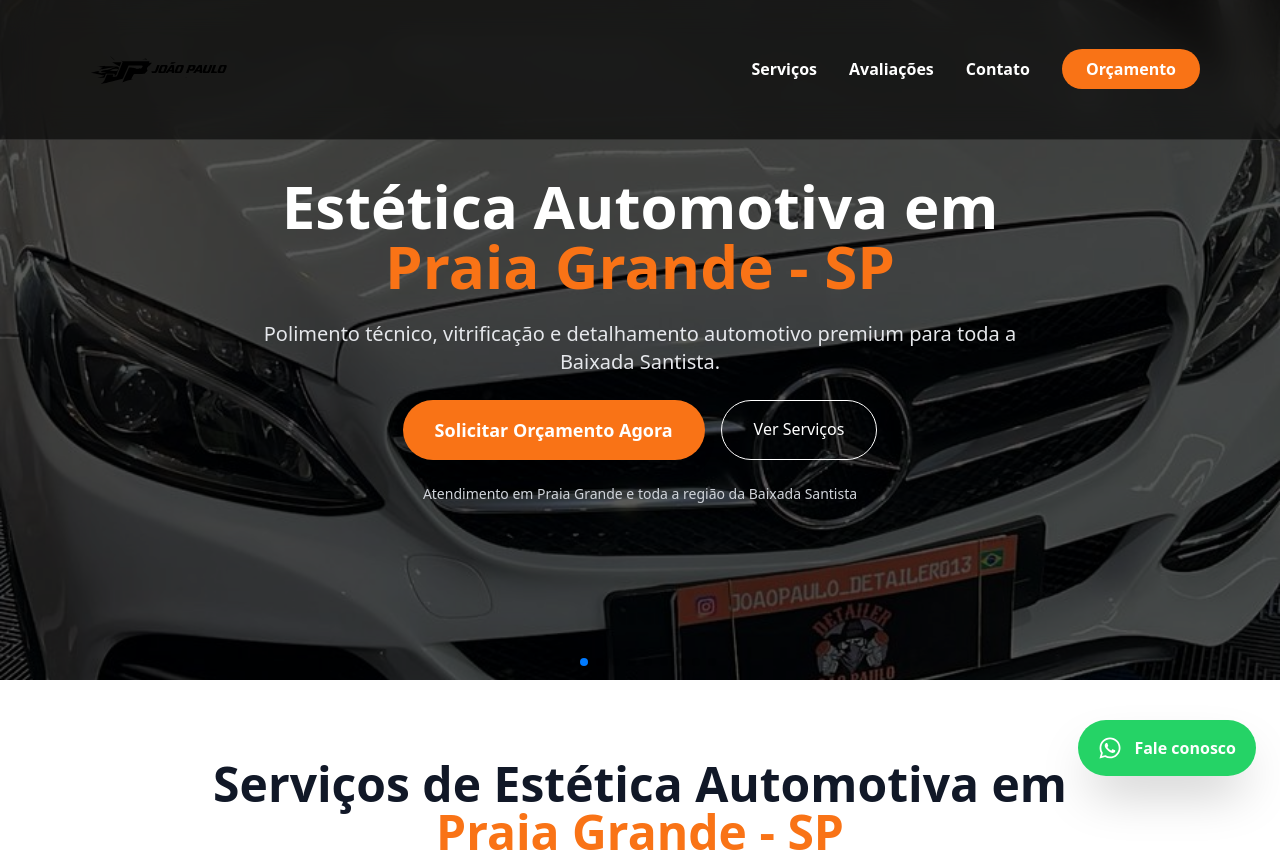
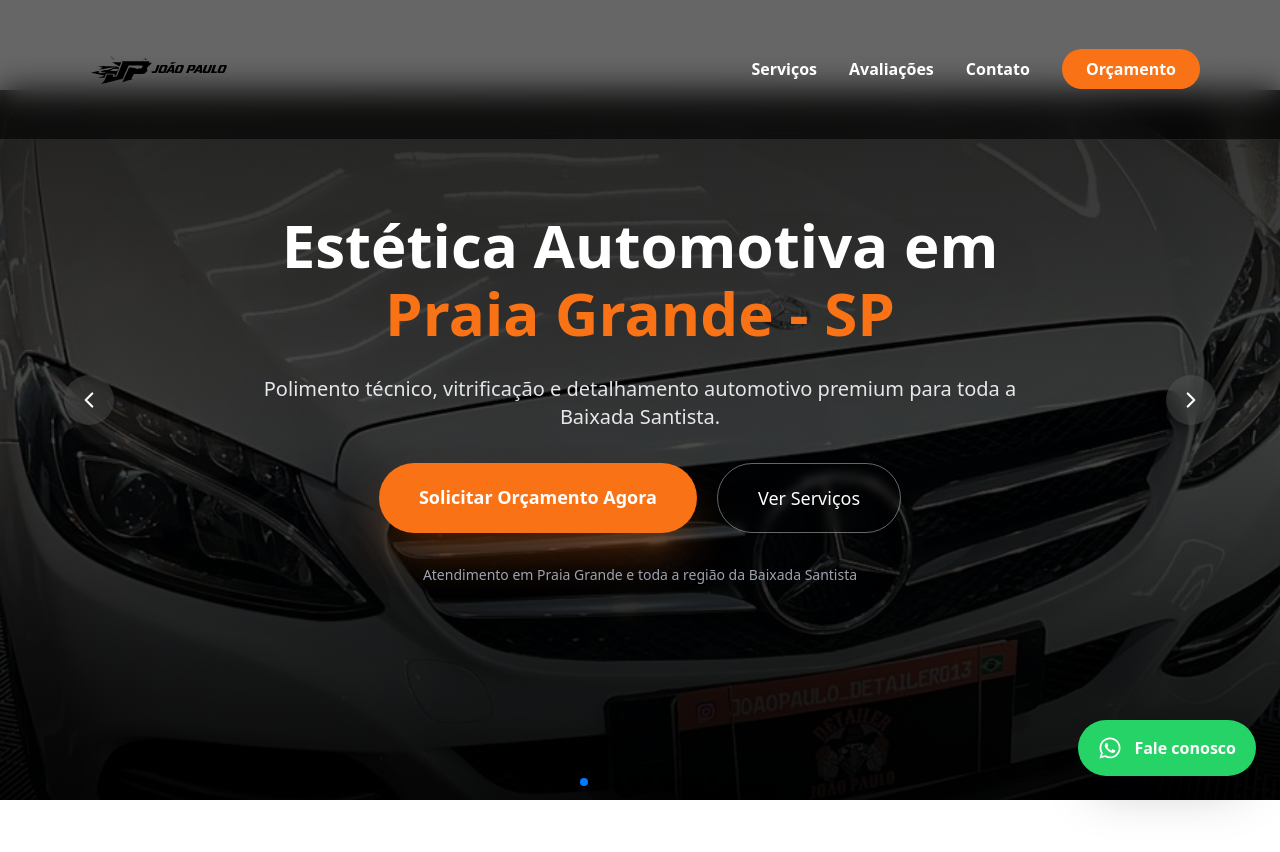
Before and after one commit to llopes0610/joao-detailer, a Next.js app: page / in a window 1280 px wide. Shown: the top 852 px of the page. Built offline with nearby package versions, Linux system fonts and the light colour scheme.

Commit message:
exitnuttom

```diff
--- a/app/page.tsx
+++ b/app/page.tsx
@@ -6,6 +6,7 @@ import Differentials from "@/components/Differentials";
 import WhatsAppButton from "@/components/WhatsAppButton";
 import FinalCTA from "@/components/FinalCTA";
 import Footer from "@/components/Footer";
+import ExitPopup from "@/components/ExitPopup";
 
 export default function Home() {
   return (
@@ -18,6 +19,7 @@ export default function Home() {
       <FinalCTA />
       <Footer />
       <WhatsAppButton />
+      <ExitPopup />
     </>
   );
 }
--- /dev/null
+++ b/components/ExitPopup.tsx
@@ -0,0 +1,79 @@
+"use client";
+
+import { useEffect, useState } from "react";
+
+export default function ExitPopup() {
+  const [show, setShow] = useState(false);
+  const [hasTriggered, setHasTriggered] = useState(false);
+
+  useEffect(() => {
+    const handleMouseLeave = (e: MouseEvent) => {
+      if (e.clientY <= 0 && !hasTriggered) {
+        setShow(true);
+        setHasTriggered(true);
+      }
+    };
+
+    document.addEventListener("mouseleave", handleMouseLeave);
+
+    return () => {
+      document.removeEventListener("mouseleave", handleMouseLeave);
+    };
+  }, [hasTriggered]);
+
+  // Mobile fallback (mostra após 20s)
+  useEffect(() => {
+    const timer = setTimeout(() => {
+      if (!hasTriggered) {
+        setShow(true);
+        setHasTriggered(true);
+      }
+    }, 20000);
+
+    return () => clearTimeout(timer);
+  }, [hasTriggered]);
+
+  if (!show) return null;
+
+  return (
+    <div className="fixed inset-0 bg-black/80 backdrop-blur-md z-[999] flex items-center justify-center px-6">
+
+      <div className="bg-dark text-white max-w-md w-full p-8 rounded-2xl shadow-2xl border border-white/10 text-center relative">
+
+        <button
+          onClick={() => setShow(false)}
+          className="absolute top-4 right-4 text-gray-400 hover:text-white"
+        >
+          ✕
+        </button>
+
+        <h2 className="text-2xl font-extrabold mb-4">
+          ⚠️ Antes de sair...
+        </h2>
+
+        <p className="text-gray-300 mb-4">
+          Nossa agenda em <strong>Praia Grande</strong> está quase cheia
+          essa semana.
+        </p>
+
+        <p className="text-primary font-semibold mb-6">
+          Entre em contato agora e ganhe uma lavagem técnica
+          de cortesia no seu atendimento.
+        </p>
+
+        <a
+          href="https://wa.me/5513996263054?text=Quero garantir meu horário e receber o benefício."
+          target="_blank"
+          className="block bg-primary hover:brightness-110 transition text-white font-bold px-6 py-4 rounded-full shadow-xl"
+        >
+          QUERO GARANTIR MEU HORÁRIO
+        </a>
+
+        <p className="text-xs text-gray-500 mt-4">
+          Vagas limitadas para esta semana
+        </p>
+
+      </div>
+    </div>
+  );
+}
--- a/components/Hero.tsx
+++ b/components/Hero.tsx
@@ -2,12 +2,17 @@
 
 import Image from "next/image";
 import { Swiper, SwiperSlide } from "swiper/react";
-import { Autoplay, Pagination } from "swiper/modules";
+import { Autoplay, Pagination, EffectFade } from "swiper/modules";
+import { ChevronLeft, ChevronRight } from "lucide-react";
+import { useRef } from "react";
 
 import "swiper/css";
 import "swiper/css/pagination";
+import "swiper/css/effect-fade";
 
 export default function Hero() {
+  const swiperRef = useRef<any>(null);
+
   const images = [
     "/hero/1.jpg",
     "/hero/2.jpg",
@@ -22,67 +27,97 @@ export default function Hero() {
   ];
 
   return (
-    <section className="relative w-full h-[85vh] min-h-[600px]">
+    <section className="relative w-full h-screen pt-[90px] overflow-hidden">
 
+      {/* SWIPER */}
       <Swiper
-        modules={[Autoplay, Pagination]}
-        autoplay={{ delay: 4000 }}
+        modules={[Autoplay, Pagination, EffectFade]}
+        effect="fade"
+        fadeEffect={{ crossFade: true }}
+        autoplay={{ delay: 4500 }}
         pagination={{ clickable: true }}
         loop
+        onSwiper={(swiper) => (swiperRef.current = swiper)}
         className="h-full"
       >
         {images.map((img, index) => (
           <SwiperSlide key={index}>
-            <div className="relative w-full h-full">
+            <div className="relative w-full h-full overflow-hidden group">
+
+              {/* IMAGEM COM ZOOM SUAVE */}
               <Image
                 src={img}
                 alt="Estética automotiva em Praia Grande - João Paulo Detailer"
                 fill
                 priority={index === 0}
-                className="object-cover"
+                sizes="100vw"
+                quality={85}
+                className="object-cover transition-transform duration-[7000ms] ease-out group-hover:scale-105"
               />
-              <div className="absolute inset-0 bg-black/65"></div>
+
+              {/* OVERLAY CINEMATOGRÁFICO */}
+              <div className="absolute inset-0 bg-gradient-to-b from-black/80 via-black/70 to-black/95" />
+
             </div>
           </SwiperSlide>
         ))}
       </Swiper>
 
-      {/* Conteúdo */}
+      {/* SETAS CUSTOM PREMIUM */}
+      <div className="absolute inset-0 flex items-center justify-between px-6 md:px-16 z-20 pointer-events-none">
+
+        <button
+          onClick={() => swiperRef.current?.slidePrev()}
+          className="pointer-events-auto bg-white/10 backdrop-blur-md hover:bg-white/20 text-white p-3 rounded-full transition shadow-lg"
+        >
+          <ChevronLeft size={26} />
+        </button>
+
+        <button
+          onClick={() => swiperRef.current?.slideNext()}
+          className="pointer-events-auto bg-white/10 backdrop-blur-md hover:bg-white/20 text-white p-3 rounded-full transition shadow-lg"
+        >
+          <ChevronRight size={26} />
+        </button>
+
+      </div>
+
+      {/* CONTEÚDO CENTRAL */}
       <div className="absolute inset-0 flex items-center justify-center text-center px-6 z-10">
-        <div className="max-w-3xl text-white space-y-6">
+        <div className="max-w-3xl text-white space-y-8">
 
-          <h1 className="text-4xl md:text-6xl font-extrabold leading-tight">
+          <h1 className="text-4xl md:text-6xl font-extrabold leading-tight drop-shadow-2xl">
             Estética Automotiva em
-            <span className="text-primary block">
+            <span className="text-primary block mt-2">
               Praia Grande - SP
             </span>
           </h1>
 
-          <p className="text-lg md:text-xl text-gray-200">
+          <p className="text-lg md:text-xl text-gray-200 leading-relaxed">
             Polimento técnico, vitrificação e detalhamento automotivo
             premium para toda a Baixada Santista.
           </p>
 
-          <div className="flex flex-col md:flex-row gap-4 justify-center">
+          <div className="flex flex-col md:flex-row gap-5 justify-center">
 
             <a
               href="https://wa.me/5513996263054"
               target="_blank"
-              className="bg-primary hover:scale-105 transition text-white font-semibold px-8 py-4 rounded-full text-lg shadow-lg"
+              className="bg-primary hover:brightness-110 transition text-white font-semibold px-10 py-5 rounded-full text-lg shadow-2xl shadow-orange-500/40"
             >
               Solicitar Orçamento Agora
             </a>
 
             <a
               href="#servicos"
-              className="border border-white px-8 py-4 rounded-full hover:bg-white hover:text-black transition"
+              className="border border-white/40 px-10 py-5 rounded-full hover:bg-white hover:text-black transition text-lg backdrop-blur-sm"
             >
               Ver Serviços
             </a>
 
           </div>
 
-          <p className="text-sm text-gray-300">
+          <p className="text-sm text-gray-400">
             Atendimento em Praia Grande e toda a região da Baixada Santista
           </p>
 
```
